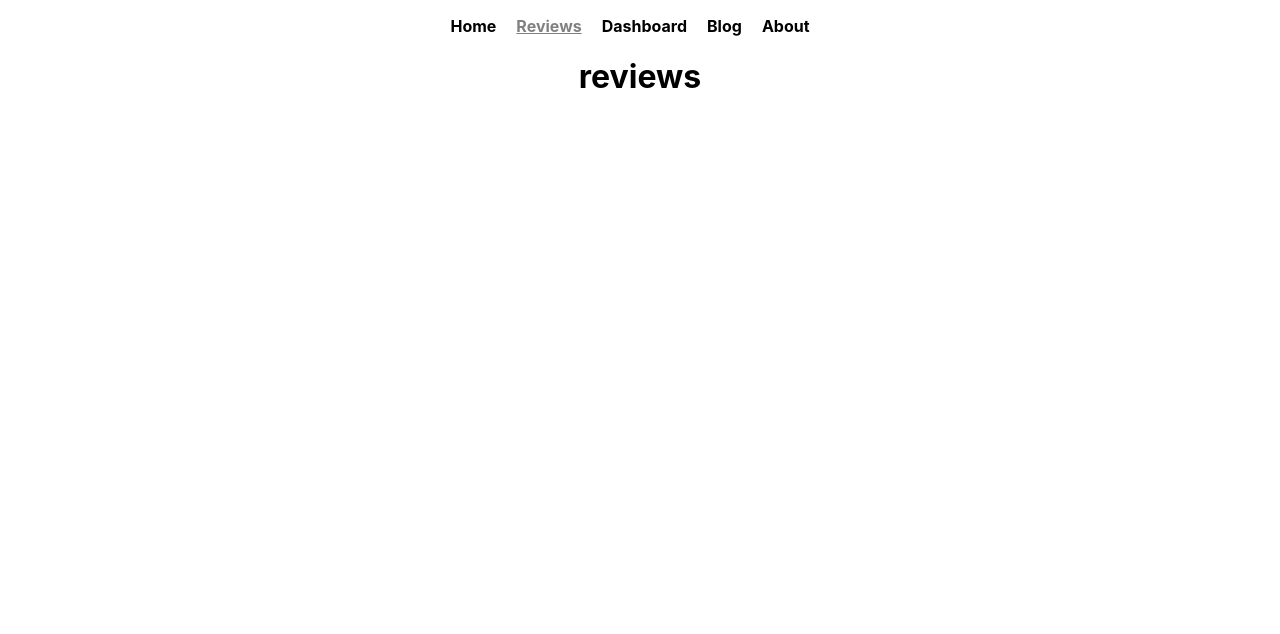
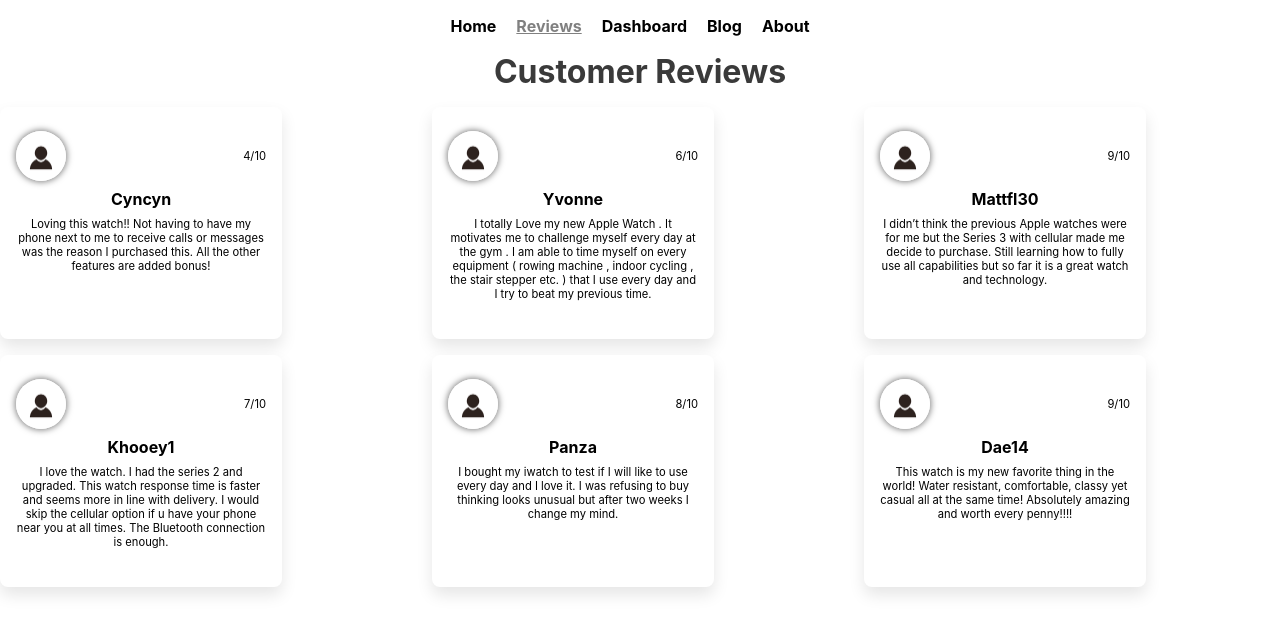
Before and after one commit to Saifurrahmanemon/I-Watch-store-1, a React (Create React App) app: page /reviews in a window 1280 px wide. Shown: the top 634 px of the page. Built offline with nearby package versions, Linux system fonts and the light colour scheme.

Commit message:
finish with review card

```diff
--- a/public/review.json
+++ b/public/review.json
@@ -1,38 +1,44 @@
 [
     {
+        "id":1,
         "name": "Cyncyn",
         "img": "../src/images/customer-image.png",
         "ratings": 4,
-        "review": "Loving this watch!! Not having to have my phone next to me to receive calls or messages was the reason I purchased this. All the other features are added bonus!"
+        "text": "Loving this watch!! Not having to have my phone next to me to receive calls or messages was the reason I purchased this. All the other features are added bonus!"
     },
     {
+        "id":2,
         "name": "Yvonne",
         "img": "../src/images/customer-image.png",
         "ratings": 6,
-        "review": "I totally Love my new Apple Watch . It motivates me to challenge myself every day at the gym . I am able to time myself on every equipment ( rowing machine , indoor cycling , the stair stepper etc. ) that I use every day and I try to beat my previous time. "
+        "text": "I totally Love my new Apple Watch . It motivates me to challenge myself every day at the gym . I am able to time myself on every equipment ( rowing machine , indoor cycling , the stair stepper etc. ) that I use every day and I try to beat my previous time. "
     },
     {
+        "id":3,
         "name": "Mattfl30",
         "img": "../src/images/customer-image.png",
         "ratings": 9,
-        "review": "I didn’t think the previous Apple watches were for me but the Series 3 with cellular made me decide to purchase. Still learning how to fully use all capabilities but so far it is a great watch and technology."
+        "text": "I didn’t think the previous Apple watches were for me but the Series 3 with cellular made me decide to purchase. Still learning how to fully use all capabilities but so far it is a great watch and technology."
     },
     {
+        "id":4,
         "name": "Khooey1",
         "img": "../src/images/customer-image.png",
         "ratings": 7,
-        "review": "I love the watch. I had the series 2 and upgraded. This watch response time is faster and seems more in line with delivery. I would skip the cellular option if u have your phone near you at all times. The Bluetooth connection is enough."
+        "text": "I love the watch. I had the series 2 and upgraded. This watch response time is faster and seems more in line with delivery. I would skip the cellular option if u have your phone near you at all times. The Bluetooth connection is enough."
     },
     {
+        "id":5,
         "name": "Panza",
         "img": "../src/images/customer-image.png",
         "ratings": 8,
-        "review": "I bought my iwatch to test if I will like to use every day and I love it. I was refusing to buy thinking looks unusual but after two weeks I change my mind."
+        "text": "I bought my iwatch to test if I will like to use every day and I love it. I was refusing to buy thinking looks unusual but after two weeks I change my mind."
     },
     {
+        "id":6,
         "name": "Dae14",
         "img": "../src/images/customer-image.png",
         "ratings": 9,
-        "review": "This watch is my new favorite thing in the world! Water resistant, comfortable, classy yet casual all at the same time! Absolutely amazing and worth every penny!!!!"
+        "text": "This watch is my new favorite thing in the world! Water resistant, comfortable, classy yet casual all at the same time! Absolutely amazing and worth every penny!!!!"
     }
 ]
--- a/src/Layout/Review/Reviews.jsx
+++ b/src/Layout/Review/Reviews.jsx
@@ -1,9 +1,23 @@
-import React from "react";
+import React, { useEffect, useState } from "react";
+import Review from "../../components/Review/Review";
+import { ReviewsWrapper, Title } from "./ReviewsStyled";
+const Reviews = () => {
+    const [reviews, setReviews] = useState([]);
 
-const Reviews = () => {
+    useEffect(() => {
+        fetch("review.json")
+            .then((res) => res.json())
+            .then((data) => setReviews(data));
+    }, []);
+
     return (
         <div>
-            <h1>reviews</h1>
+            <Title>Customer Reviews</Title>
+            <ReviewsWrapper>
+                {reviews.map((review) => (
+                    <Review key={review.id} review={review} />
+                ))}
+            </ReviewsWrapper>
         </div>
     );
 };
--- /dev/null
+++ b/src/Layout/Review/ReviewsStyled.jsx
@@ -0,0 +1,21 @@
+import styled from "styled-components";
+
+const Title = styled.h1`
+    font-size: 1.5em;
+    text-align: center;
+    color: #3a3a3a;
+    margin: 1rem 1rem;
+    @media (min-width: 768px) {
+        font-size: 2em;
+    }
+`;
+const ReviewsWrapper = styled.div`
+    display: grid;
+    grid-template-columns: repeat(1, 1fr);
+    grid-gap: 1rem;
+    @media (min-width: 768px) {
+        grid-template-columns: repeat(3, 1fr);
+    }
+`;
+
+export { Title, ReviewsWrapper };
--- /dev/null
+++ b/src/components/Review/Review.jsx
@@ -0,0 +1,27 @@
+import React from "react";
+import img from "../../images/customer-image.png";
+import {
+    CardImage,
+    CardImageContainer,
+    CardRatings,
+    CardText,
+    CardTitle,
+    ReviewCard,
+} from "./ReviewStyled";
+
+const Review = ({ review }) => {
+    const { name, ratings, text } = review;
+    return (
+        <ReviewCard>
+            <CardImageContainer>
+                <CardImage src={img} alt={name}></CardImage>
+                <CardRatings>{ratings}/10</CardRatings>
+            </CardImageContainer>
+
+            <CardTitle>{name}</CardTitle>
+            <CardText>{text}</CardText>
+        </ReviewCard>
+    );
+};
+
+export default Review;
--- /dev/null
+++ b/src/components/Review/ReviewStyled.jsx
@@ -0,0 +1,50 @@
+import styled from "styled-components";
+
+const ReviewCard = styled.div`
+    width: 250px;
+    height: 200px;
+    padding: 1rem;
+    border-radius: 0.5rem;
+    background-color: #fff;
+    box-shadow: 0 0.5rem 1rem rgba(0, 0, 0, 0.1);
+    transition: all 0.2s ease-in-out;
+    &:hover {
+        box-shadow: 0 0.5rem 1rem rgba(0, 0, 0, 0.2);
+    }
+`;
+const CardImage = styled.img`
+    width: 50px;
+    height: 50px;
+    background-size: cover;
+    border-radius: 50%;
+    object-fit: cover;
+    box-shadow: 0px 0px 6px 1px rgba(0, 0, 0, 0.5);
+`;
+
+const CardTitle = styled.p`
+    font-size: 1em;
+    font-weight: bold;
+    margin: 0.5rem 0;
+`;
+const CardText = styled.p`
+    font-size: 0.7em;
+    margin: 0.5rem 0;
+`;
+const CardImageContainer = styled.div`
+    display: flex;
+    justify-content: space-between;
+    align-items: center;
+    margin: 0.5rem 0;
+`;
+const CardRatings = styled.p`
+    font-size: 0.7em;
+    margin: 0.5rem 0;
+`;
+export {
+    ReviewCard,
+    CardImage,
+    CardTitle,
+    CardText,
+    CardImageContainer,
+    CardRatings,
+};
```
Also changed, not shown: src/images/customer-image.png, src/utils/commonStyles/commonStyles.js (deleted).
